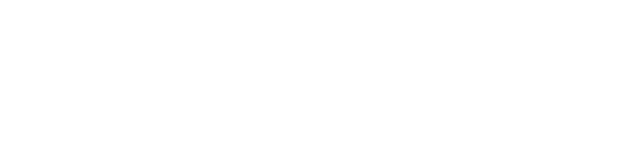
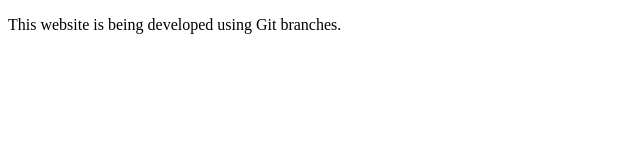
Before and after one commit to Naren456/bits-assignment, a plain HTML site: page about.html in a window 1280 px wide. Shown: the whole page, without its empty margins (0-640 px from the left). Drawn offline with Linux system fonts and the light colour scheme.

Commit message:
Add feature information to about page

```diff
--- a/about.html
+++ b/about.html
@@ -6,6 +6,6 @@
     <title>Document</title>
 </head>
 <body>
-
+    <p>This website is being developed using Git branches.</p>
 </body>
 </html>
```
